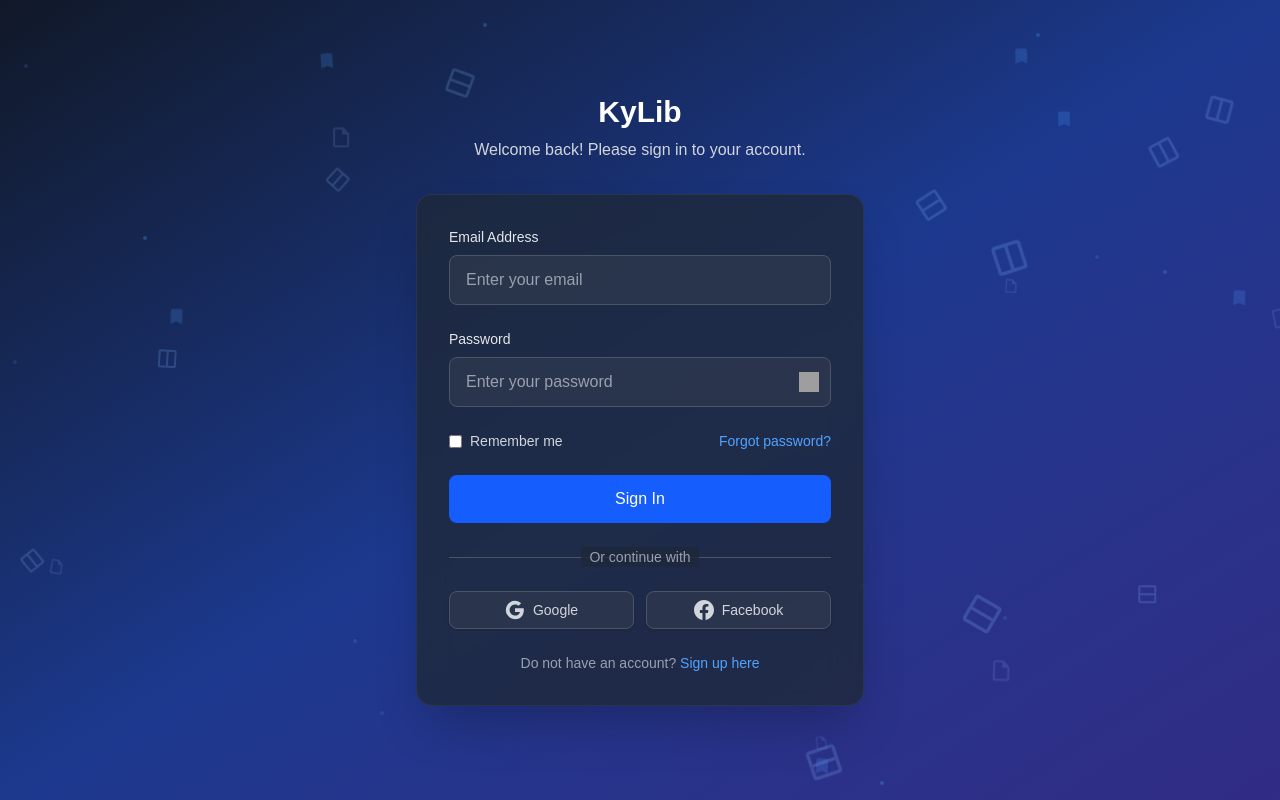
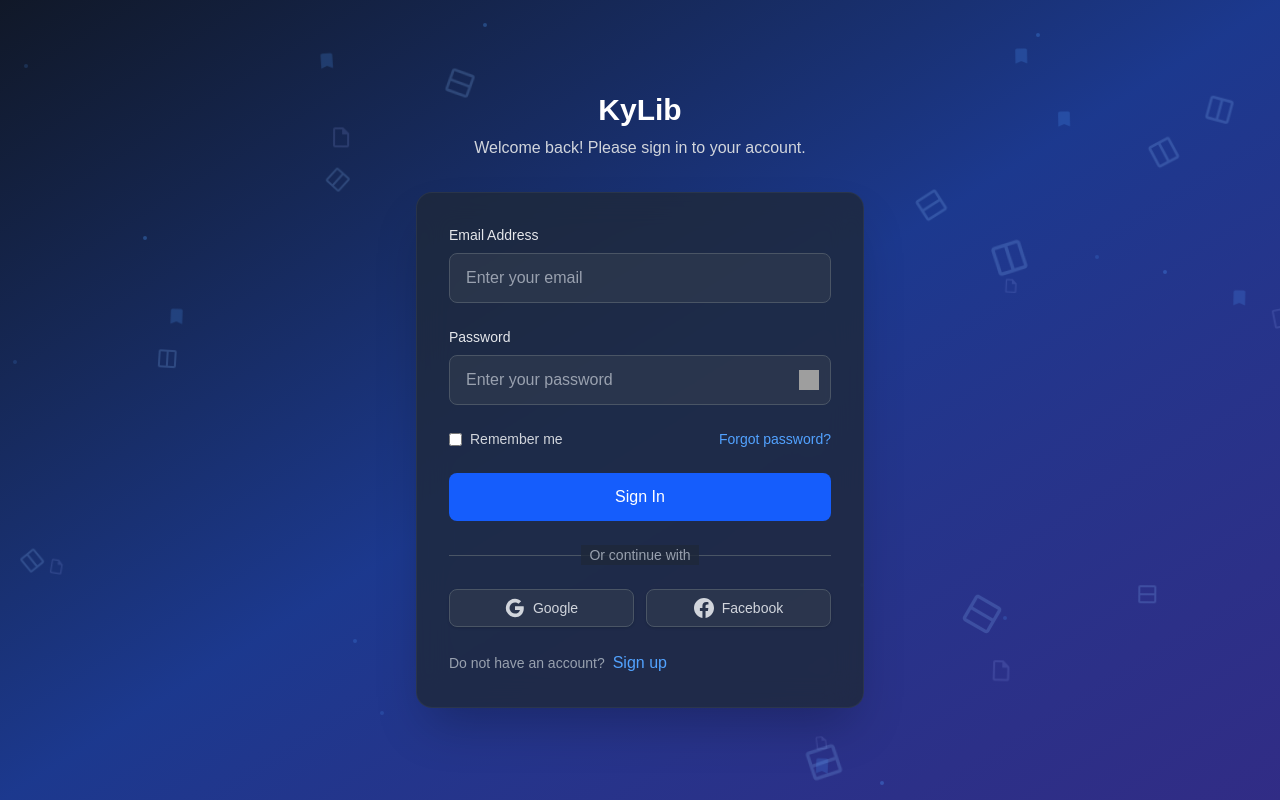
Before and after one commit to MichalisGiannoudis/KyLib_frontend, a Next.js app: page / in a window 1280 px wide. Built offline with nearby package versions, Linux system fonts and the light colour scheme; grey boxes are pictures that could not be loaded.

Commit message:
cleanup sing up button

```diff
--- a/src/components/authentication/signIn.component.tsx
+++ b/src/components/authentication/signIn.component.tsx
@@ -142,10 +142,10 @@ export const SignIn = ({ onSignIn, onForgotPassword, onSignUp }: { onSignIn?: (e
         {/* Sign In Form */}
         <div className="bg-gray-800/80 backdrop-blur-lg border border-gray-700/50 rounded-2xl shadow-2xl p-8">
           <form onSubmit={handleSubmit} className="space-y-6">
+
+            {/* Email Field */}
             <div>
-              <label htmlFor="email" className="block text-sm font-medium text-gray-200 mb-2">
-                {emailLabel}
-              </label>
+              <label htmlFor="email" className="block text-sm font-medium text-gray-200 mb-2">{emailLabel}</label>
               <input
                 id="email"
                 type="email"
@@ -160,9 +160,7 @@ export const SignIn = ({ onSignIn, onForgotPassword, onSignUp }: { onSignIn?: (e
 
             {/* Password Field */}
             <div>
-              <label htmlFor="password" className="block text-sm font-medium text-gray-200 mb-2">
-                {passwordLabel}
-              </label>
+              <label htmlFor="password" className="block text-sm font-medium text-gray-200 mb-2">{passwordLabel}</label>
               <div className="relative">
                 <input
                   id="password"
@@ -190,9 +188,7 @@ export const SignIn = ({ onSignIn, onForgotPassword, onSignUp }: { onSignIn?: (e
                   }
                 </button>
               </div>
-              {errors.password && (
-                <p className="mt-1 text-sm text-red-400">{errors.password}</p>
-              )}
+              {errors.password && <p className="mt-1 text-sm text-red-400">{errors.password}</p>}
             </div>
 
             {/* Remember Me & Forgot Password */}
@@ -276,19 +272,13 @@ export const SignIn = ({ onSignIn, onForgotPassword, onSignUp }: { onSignIn?: (e
           </div>
 
           {/* Sign Up Link */}
-          <div className="mt-6 text-center">
-            <p className="text-sm text-gray-400">
-              Do not have an account?{' '}
-              <button
-                type="button"
-                onClick={onSignUp}
-                className="text-blue-400 hover:text-blue-300 font-medium"
-                disabled={isLoading}
-              >
-                Sign up here
-              </button>
-            </p>
+          <div className="mt-6 flex justify-between items-center text-gray-400">
+            <div className="flex items-center gap-2">
+              <p className="text-left text-sm text-gray-400">Do not have an account?{' '}</p>
+              <button type="button" onClick={onSignUp} className=" text-left  text-blue-400 hover:text-blue-300 font-medium" disabled={isLoading}> Sign up </button>
+            </div>
           </div>
+
         </div>
       </div>
     </div>
```
